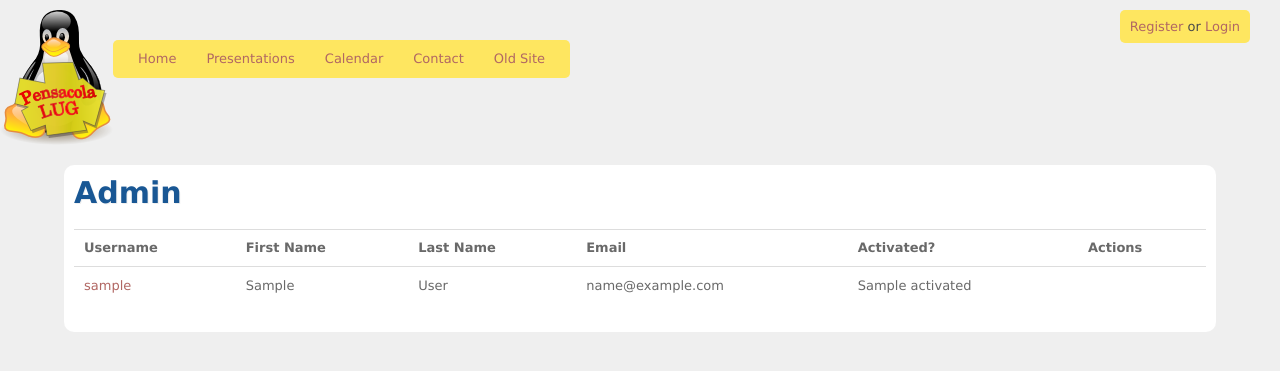
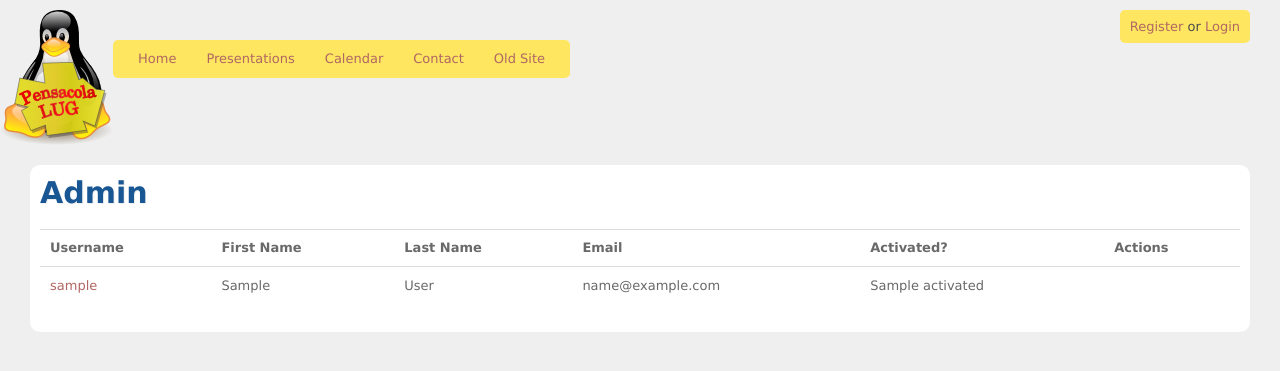
Before and after one commit to pcolalug/pcolalug.com, a Python web app: template pcolalug/templates/admin.jinja2 in a window 1280 px wide. Shown: the top 371 px of the page. Run offline with Jinja, Linux system fonts and the light colour scheme; the template is opened without the code that fills it: most values are stand-ins (such as "Sample title", 1, 10 or a date in 2020); style sheets or scripts are compiled from the project's sources; some libraries are stand-ins or nearby versions; some web fonts are replaced.

Commit message:
standardizing css on width of content

```diff
--- a/pcolalug/static/css/styles.less
+++ b/pcolalug/static/css/styles.less
@@ -64,8 +64,7 @@ h1 {
 }
 
 section#container {
-    width: 90%;
-    margin: 0 auto;
+    margin: 30px;
     clear: both;
     padding-top: 20px;
 }
```
